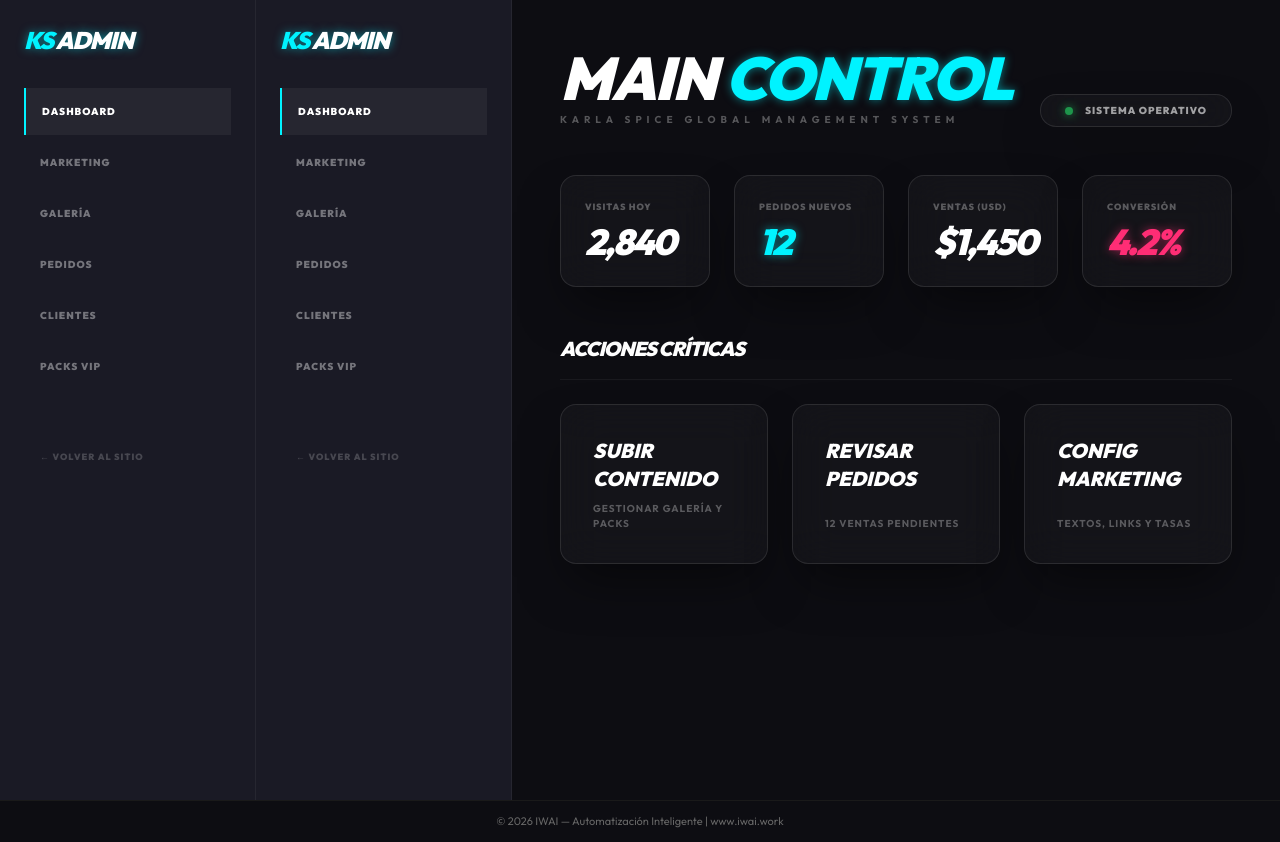
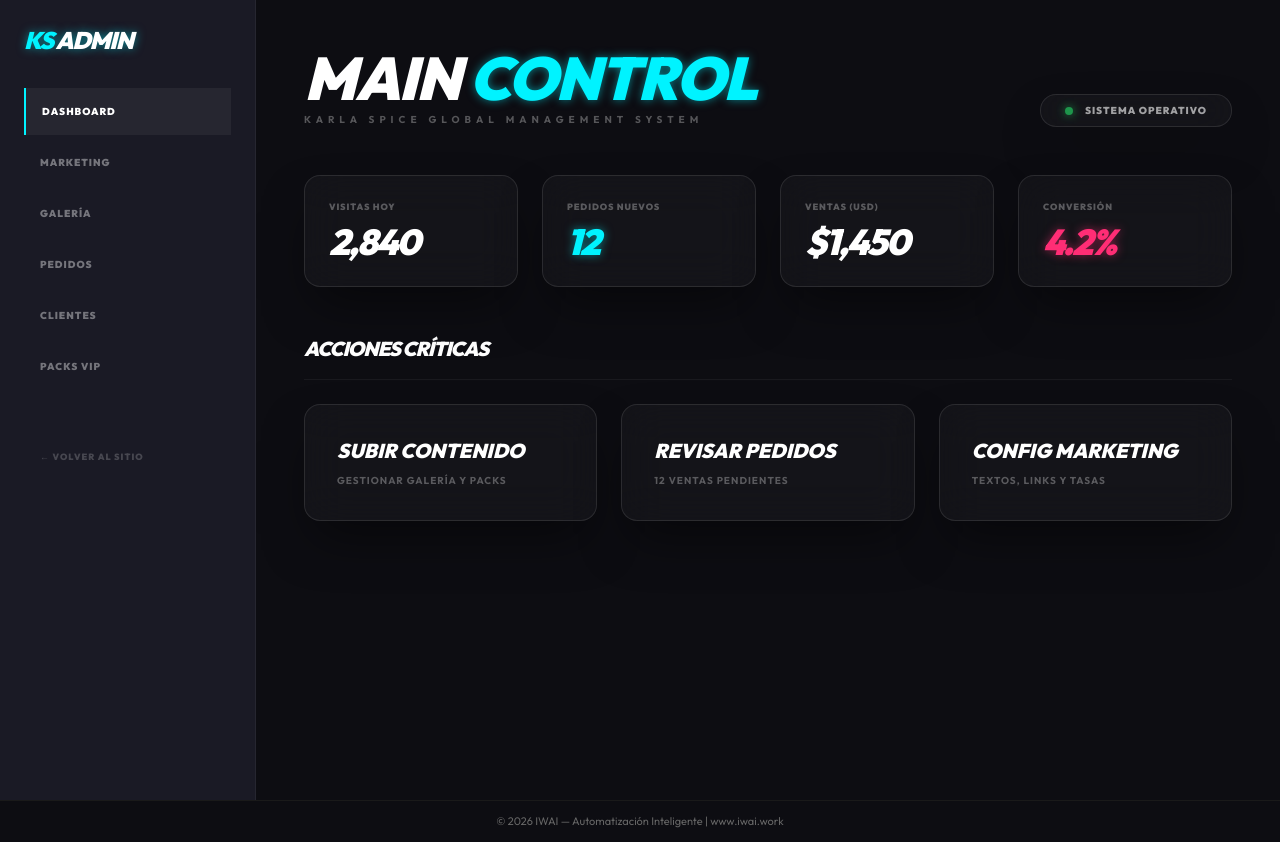
Before and after one commit to iwaigit/KSFun, a Next.js app in the folder web-app/: page /admin in a window 1280 px wide. Built offline with nearby package versions, Linux system fonts and the light colour scheme; no server answers; sample sign-in values are in the browser's storage.

Commit message:
fix: remove duplicate AdminSidebar from admin/page.tsx

```diff
--- a/web-app/app/admin/page.tsx
+++ b/web-app/app/admin/page.tsx
@@ -1,15 +1,9 @@
 'use client';
 
 import Link from 'next/link';
-import { useState } from 'react';
-import AdminSidebar from '@/components/AdminSidebar';
 
 export default function AdminDashboard() {
     return (
-        <div className="min-h-screen bg-[#0d0d12] text-white flex">
-            <AdminSidebar />
-
-            {/* Main Content */}
         <main className="flex-1 p-8 md:p-12 space-y-12">
             <header className="flex justify-between items-end">
                 <div className="space-y-1">
@@ -61,6 +55,5 @@ export default function AdminDashboard() {
                 </div>
             </section>
         </main>
-        </div>
     );
 }
```
Lines whose indentation alone changed are shown as unchanged.
